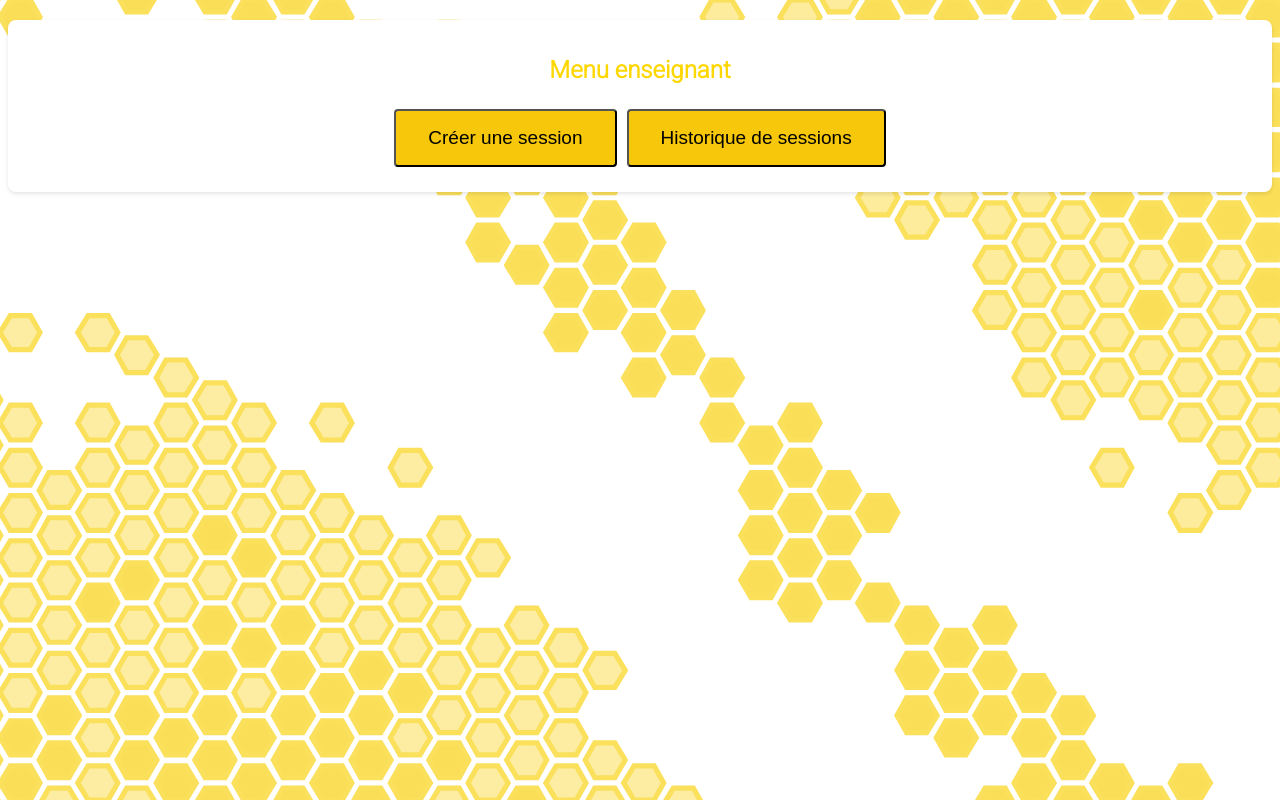
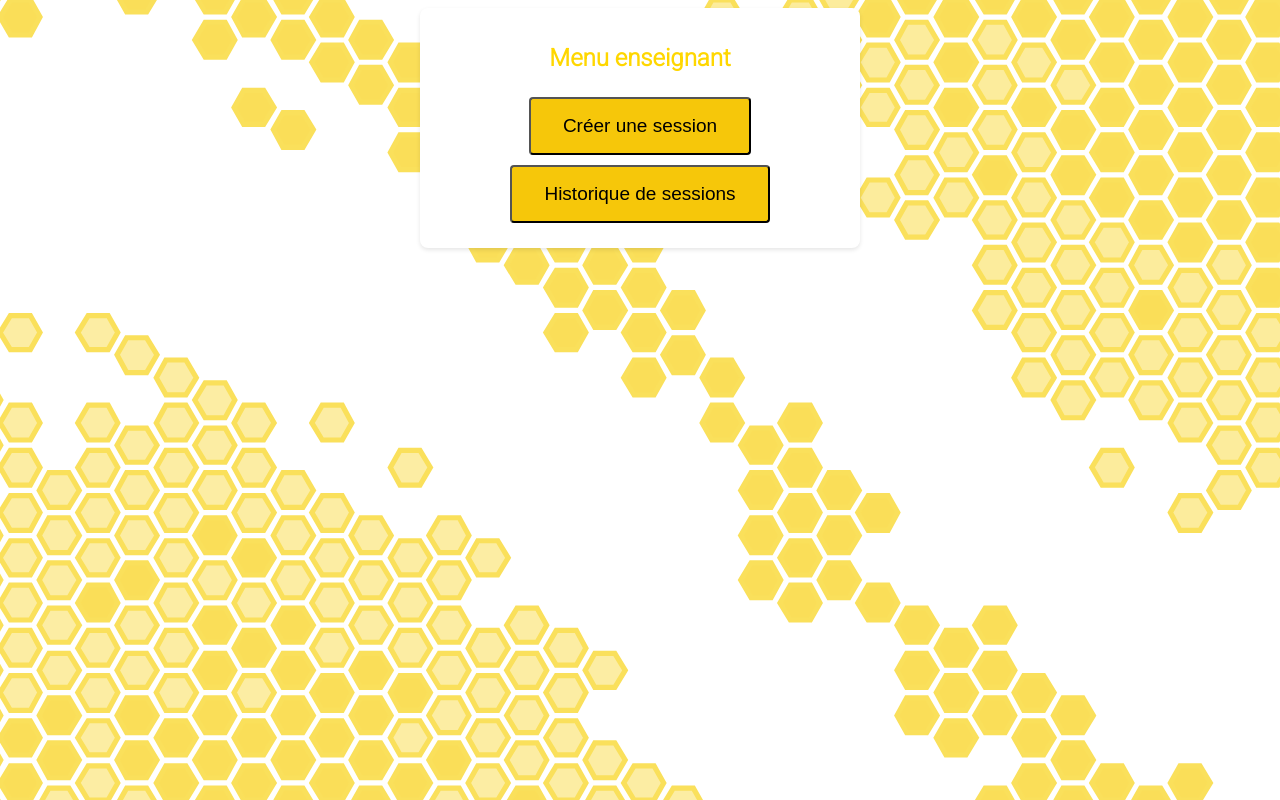
Before and after one commit to MaxHowardBorges/2b-quiz, a Vue app in the folder frontend-vue/: page /#/menuenseignant in a window 1280 px wide. Built offline with nearby package versions, Linux system fonts and the light colour scheme; the HTML template or start-up script is replaced by a standard one.

Commit message:
#1 Squelette principal : modif menu enseignant, modif question reponse view-> avec ga101989 (axel guillou)

```diff
--- a/frontend-vue/src/components/MenuEnseignant.vue
+++ b/frontend-vue/src/components/MenuEnseignant.vue
@@ -2,14 +2,17 @@
   <div class="teacher-interface">
     <h1>Menu enseignant</h1>
 
-    <router-link to="/attenteparticipant"><btn nomB="Créer une session" /></router-link>
-    <router-link to="/"><btn nomB="Historique de sessions" /></router-link>
-
+    <router-link to="/attenteparticipant">
+      <btn nomB="Créer une session" />
+    </router-link>
+    <router-link to="/">
+      <btn nomB="Historique de sessions" />
+    </router-link>
   </div>
 </template>
 
 <script>
-  import btn from '@/components/BoutonComp.vue';
+  import btn from "@/components/BoutonComp.vue";
 
   export default {
     components: { btn },
@@ -29,7 +32,8 @@
 <style scoped>
   .teacher-interface {
     text-align: center;
-    margin-top: 20px;
+    margin: 0 auto; /* Centrer horizontalement */
+    max-width: 400px; /* Largeur maximale pour le contenu */
     background-color: rgb(255, 255, 255); /* Fond blanc */
     padding: 20px;
     border-radius: 8px;
@@ -41,5 +45,4 @@
     margin-bottom: 20px;
     color: #FFD700; /* Couleur jaune */
   }
-
 </style>
--- a/frontend-vue/src/views/QuestionReponseView.vue
+++ b/frontend-vue/src/views/QuestionReponseView.vue
@@ -66,11 +66,11 @@
   }
 
   .reponseQ {
-    margin-top: 2%;
+    margin-top: -2%;
     justify-content: space-between;
     align-items: center;
     padding: 10px;
-    max-width: 600px;
+    max-width: 2000px;
     border: 4px solid #f6c70a;
     background-color: #fcfcfc;
     min-width: 150px;
```
